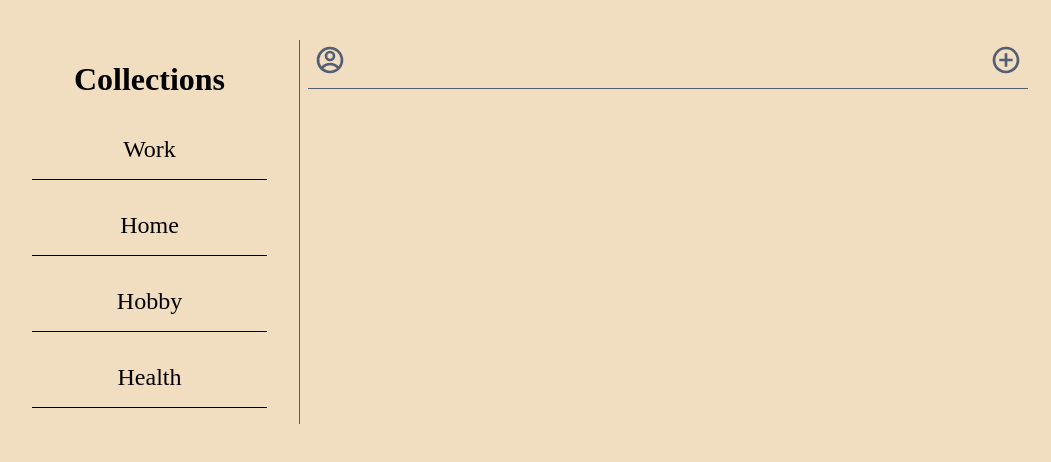
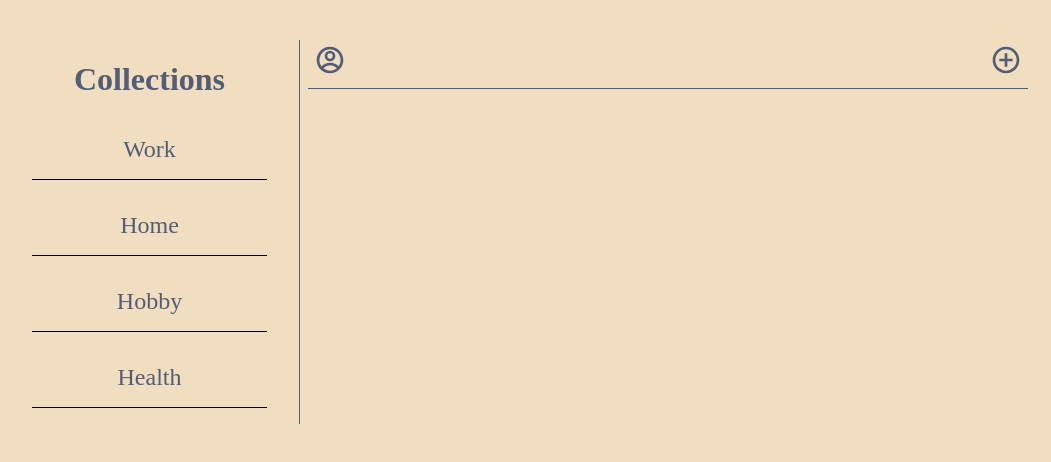
Before and after one commit to zach28attack/TodoList, a React (Vite) app in the folder client/: page / in a window 1280 px wide. Shown: the top 462 px of the page, without its empty margins (40-1091 px from the left). Built offline with nearby package versions, Linux system fonts and the light colour scheme.

Commit message:
set font color

```diff
--- a/client/src/index.css
+++ b/client/src/index.css
@@ -7,4 +7,5 @@
   --dark-green: #78938a;
   --grey: #525e75;
   --tan: #f1ddbf;
+  color: #525e75;
 }
```
